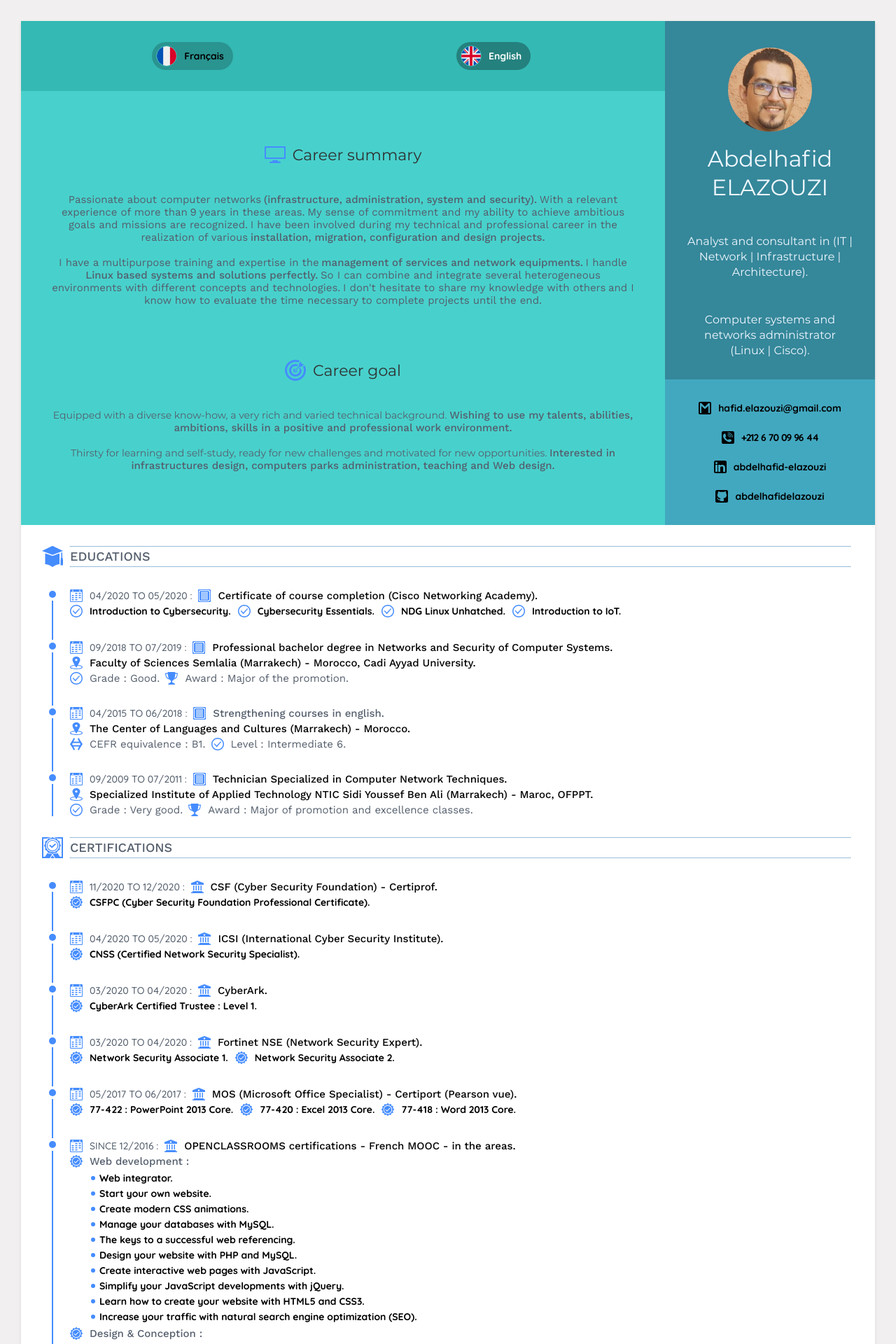
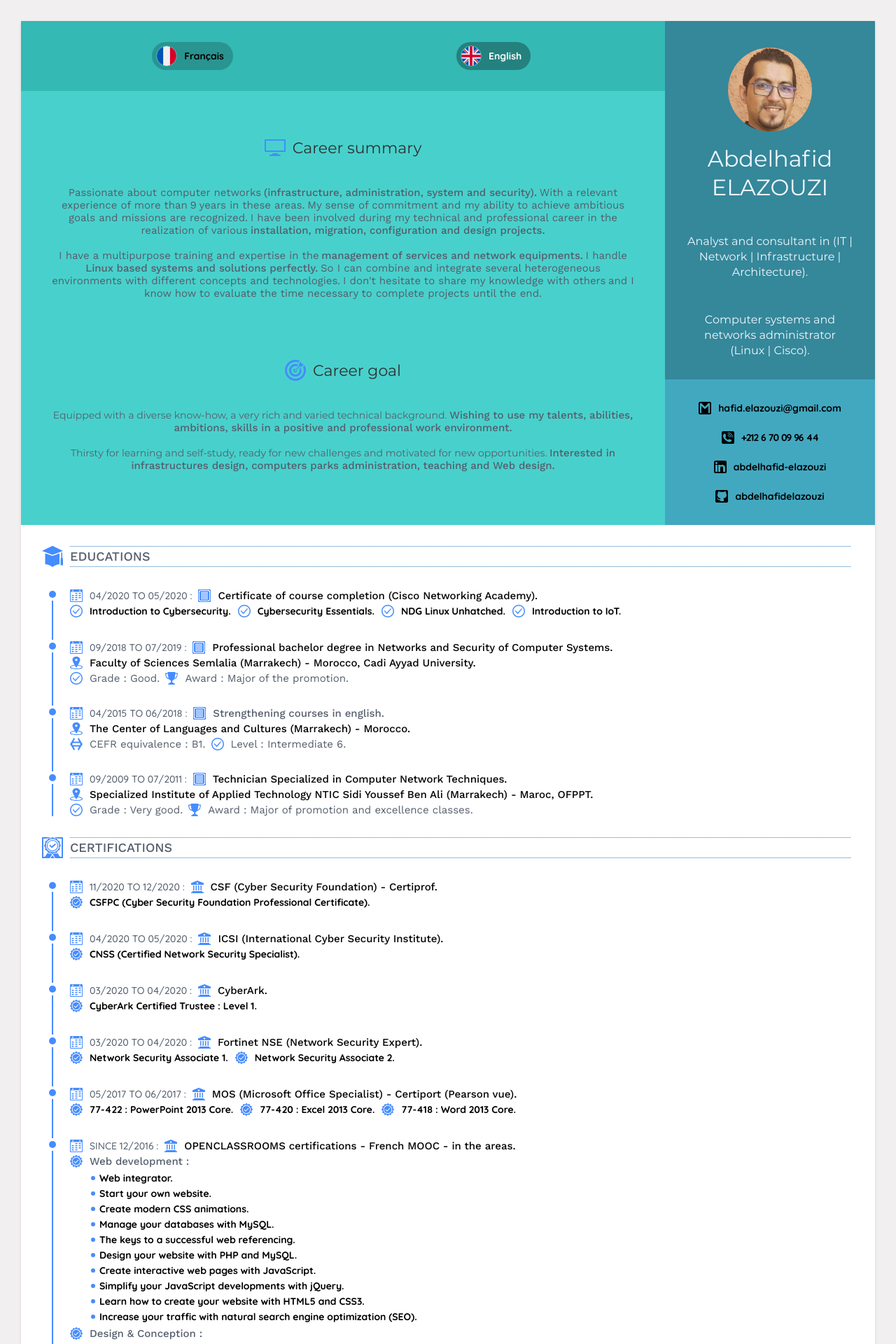
Before and after one commit to abdelhafidelazouzi/en, a Jekyll site: the page built from index.html, in a window 1280 px wide. Shown: the top 1920 px of the page at 70% size. Built offline with Jekyll 4.4.1, drawn with Linux system fonts in a browser that asks for light colours.

Commit message:
Update me.css

```diff
--- a/assets/css/me.css
+++ b/assets/css/me.css
@@ -113,7 +113,7 @@ nav {padding: 30px;background: #34b9b4;display: table;width: 100%;}
 .t11, .t12 {float: left;width: 50%;height: 40px;}
 .t11 a img, .t12 a img {width: 30px;height: 30px;margin-right: 10px;float: left;position: relative;top: 4px;border-radius: 100%;-ms-border-radius: 100%;-moz-border-radius: 100%;-o-border-radius: 100%;-webkit-border-radius: 100%;border: 1px solid #34b9b4;}
 /**********************************************************/
-.summary-section2 {padding: 40px;height: 384px;padding-top: 76px;}
+.summary-section2 {padding: 40px;height: 384px;padding-top: 66px;}
 .t3 {display: table;margin: auto;margin-bottom: 40px;}
 .t1 {line-height: 28px;padding-top: 2px;font-size: 22px;margin-left: 40px;font-family: 'Montserrat', sans-serif;color: #2f3132;}
 .summary p {font-size: 14px;font-family: 'Montserrat', sans-serif;}
```
